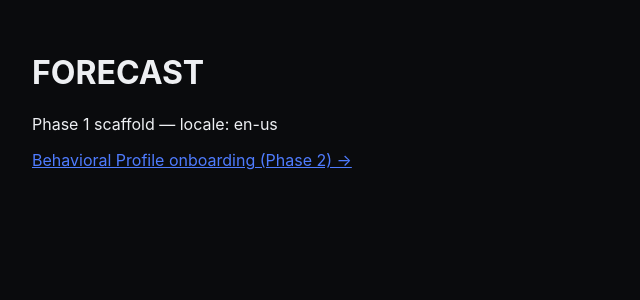
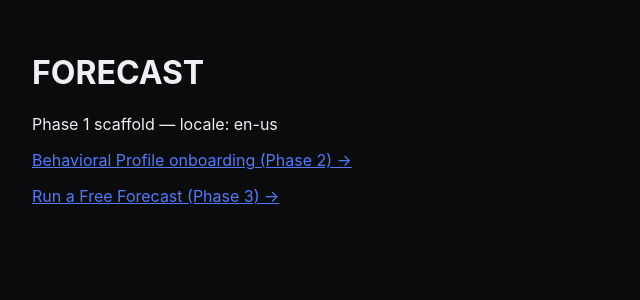
Before and after one commit to loayabdalrahim97-crypto/forecast-app, a Next.js app: page /en-us in a window 1280 px wide. Shown: the top 300 px of the page, without its empty margins (0-640 px from the left). Built offline with nearby package versions, Linux system fonts and the light colour scheme.

Commit message:
Phase 3: Situation Analyzer (facts/assumptions/unknowns extraction, follow-up questions, Free Forecast API+UI)

```diff
--- a/src/app/[locale]/page.tsx
+++ b/src/app/[locale]/page.tsx
@@ -13,6 +13,11 @@ export default function LocaleHome({ params: { locale } }: { params: { locale: s
           Behavioral Profile onboarding (Phase 2) →
         </a>
       </p>
+      <p>
+        <a href={`/${locale}/forecast/new`} style={{ color: "var(--fc-accent)" }}>
+          Run a Free Forecast (Phase 3) →
+        </a>
+      </p>
     </main>
   );
 }
```
